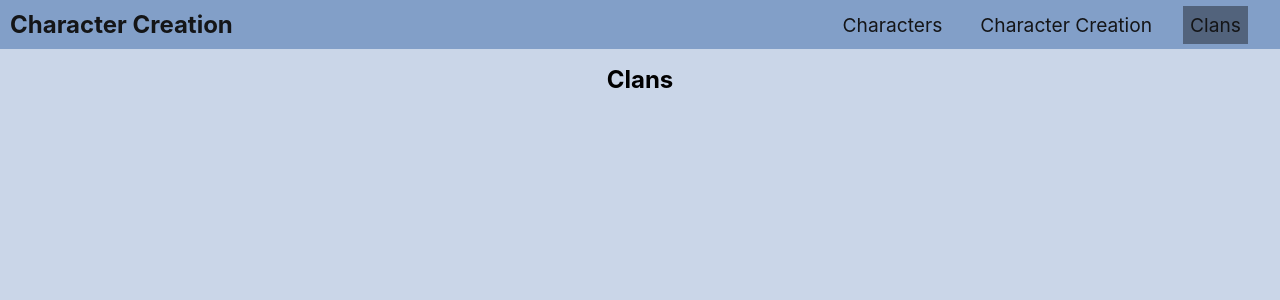
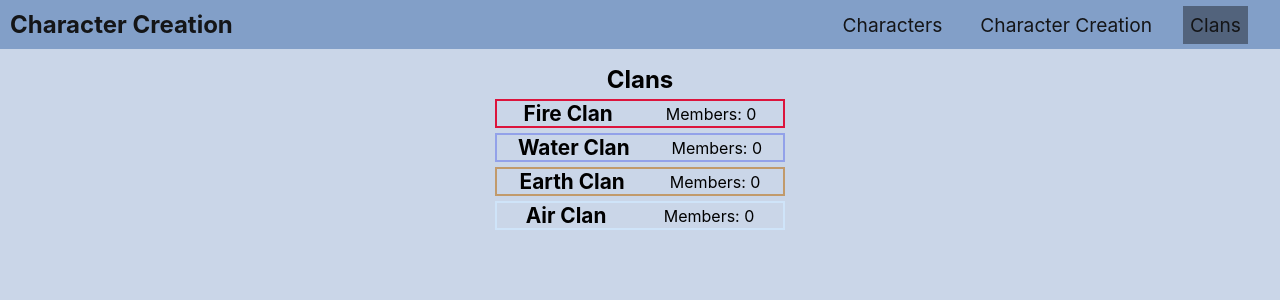
Before and after one commit to dylant135/characterCreation, a React (Create React App) app: page /clans in a window 1280 px wide. Shown: the top 300 px of the page. Built offline with nearby package versions, Linux system fonts and the light colour scheme.

Commit message:
almost done

```diff
--- a/src/App.css
+++ b/src/App.css
@@ -14,6 +14,10 @@ h1 {
 h2 {
   text-align: center;
   margin-top: 65px;
+}
+
+h5 {
+  font-size: 1.3em;
 }
 
 .center, h3, h4 {
@@ -129,3 +133,51 @@ form > * {
   background-color: #7e101c;
   cursor: pointer;
 }
+
+.clans {
+  width: 300px;
+  margin: auto;
+}
+
+.clans > div {
+  margin: 5px;
+  display: flex;
+  justify-content: space-around;
+  align-items: center;
+}
+
+.fire {
+  border: 2px solid crimson;
+}
+
+.fire:hover {
+  background-color: crimson;
+  cursor: pointer;
+}
+
+.water {
+  border: 2px solid #92a1e9;
+}
+
+.water:hover {
+  background-color: #92a1e9;
+  cursor: pointer;
+}
+
+.earth {
+  border: 2px solid #C19A6B;
+}
+
+.earth:hover {
+  background-color: #C19A6B;
+  cursor: pointer;
+}
+
+.air {
+  border: 2px solid #cfe4f9;
+}
+
+.air:hover {
+  background-color: #cfe4f9;
+  cursor: pointer;
+}
--- a/src/components/Clans.js
+++ b/src/components/Clans.js
@@ -1,18 +1,60 @@
-import React from "react";
+/* eslint-disable default-case */
+import React, { useEffect, useState } from "react";
 
 export default function Clans(props) {
-    const fire = ''
-    const water = ''
-    const earth = ''
-    const air = ''
+    const [fire, setFire] = useState([])
+    const [water, setWater] = useState([])
+    const [earth, setEarth] = useState([])
+    const [air, setAir] = useState([])
+
+    console.log(fire, water, earth, air)
+
+    useEffect(() => {
+       const findFire = props.characters.filter(f => f.type === 'fire')
+       if(findFire.length >= 0) {
+        setFire(findFire)
+       }
+
+       const findWater = props.characters.filter(f => f.type === 'water')
+       if(findWater.length >= 0) {
+        setWater(findWater)
+       }
+
+       const findEarth = props.characters.filter(f => f.type === 'earth')
+       if(findEarth.length >= 0) {
+        setEarth(findEarth)
+       }
+
+       const findAir = props.characters.filter(f => f.type === 'air')
+       if(findAir.length >= 0) {
+        setAir(findAir)
+       }
+
+    }, [props.characters])
+
     return (
         <div>
             <h2>Clans</h2>
             <div className="clans">
-                {fire}
-                {water}
-                {earth}
-                {air}
+                <div className="fire">
+                    <h5>Fire Clan</h5>
+                    <p>Members: {fire.length}</p>
+                </div>
+
+                <div className="water">
+                    <h5>Water Clan</h5>
+                    <p>Members: {water.length}</p>
+                </div>
+
+                <div className="earth">
+                    <h5>Earth Clan</h5>
+                    <p>Members: {earth.length}</p>
+                </div>
+
+                <div className="air">
+                    <h5>Air Clan</h5>
+                    <p>Members: {air.length}</p>
+                </div>
             </div>
         </div>
     )
```
